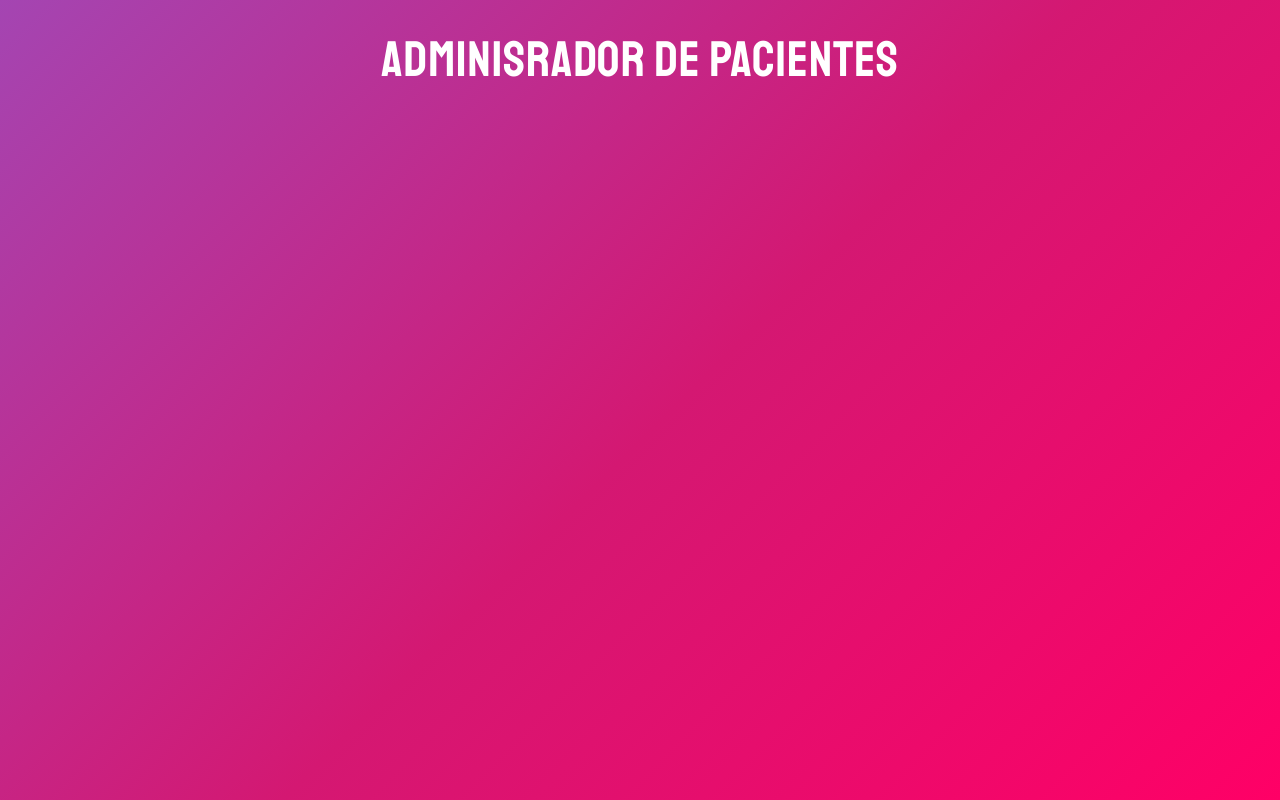
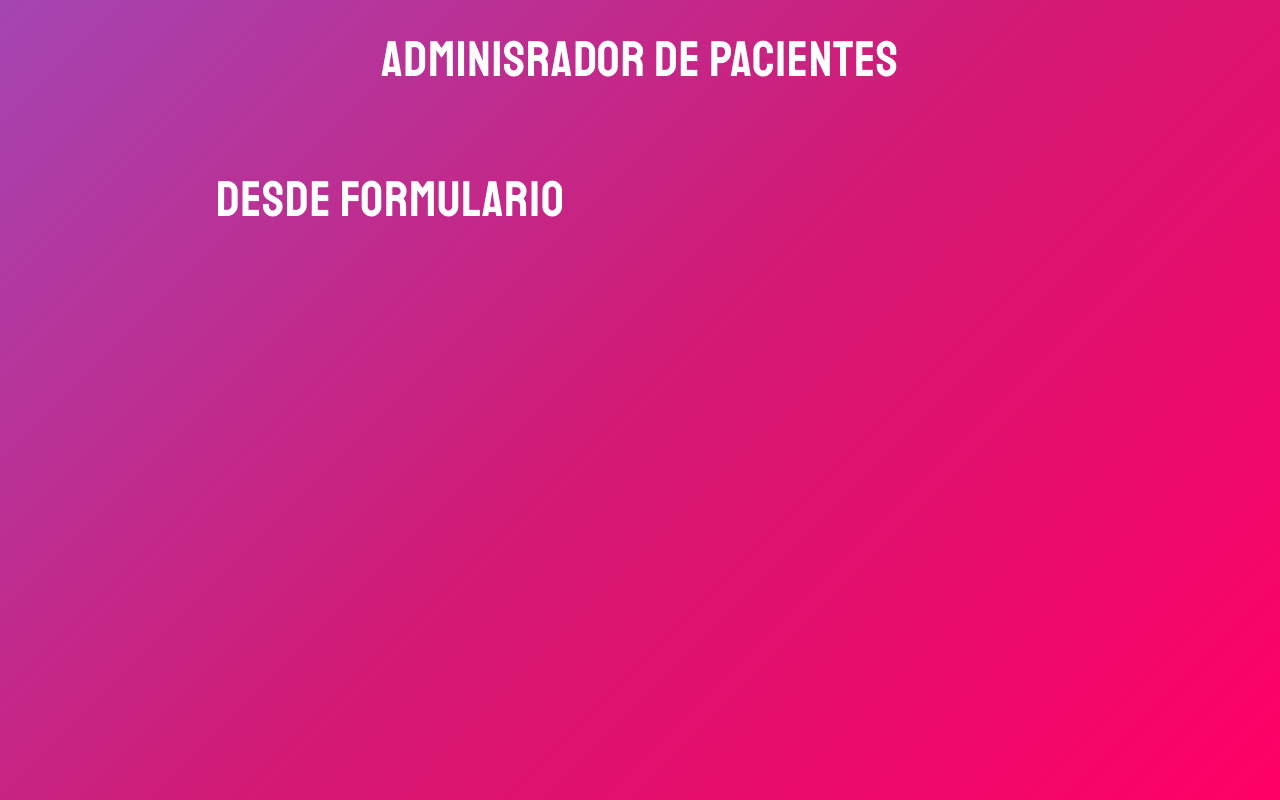
Before and after one commit to jmgomez1986/Udemy.React.La.Guia.Completa.Hooks.Redux.Context-, a React (Create React App) app in the folder proyectos/02_administrador_pacientes/: page / in a window 1280 px wide. Built offline with nearby package versions, Linux system fonts and the light colour scheme.

Commit message:
Seccion 5: PROYECTO: Administrador de Pacientes / Clase 49: Creando el Componente de Formulario

```diff
--- a/proyectos/02_administrador_pacientes/src/App.js
+++ b/proyectos/02_administrador_pacientes/src/App.js
@@ -1,8 +1,22 @@
-import React from 'react';
+import React, { Fragment } from 'react';
+import Formulario from './components/Formulaio'
 
 function App() {
   return (
-    <h1>Adminisrador de pacientes</h1>
+    <Fragment>
+      <h1>Adminisrador de pacientes</h1>
+
+      <div className="container">
+        <div className="row">
+          <div className="one-half column">
+            <Formulario />
+          </div>
+          <div className="one-half column">
+
+          </div>
+        </div>
+      </div>
+    </Fragment>
   );
 }
 
--- /dev/null
+++ b/proyectos/02_administrador_pacientes/src/components/Formulaio.js
@@ -0,0 +1,9 @@
+import React from 'react';
+
+const Formulario = () => {
+  return (
+    <h1>Desde formulario</h1>
+  );
+}
+
+export default Formulario;
```
